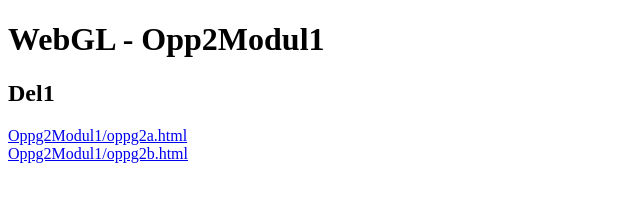
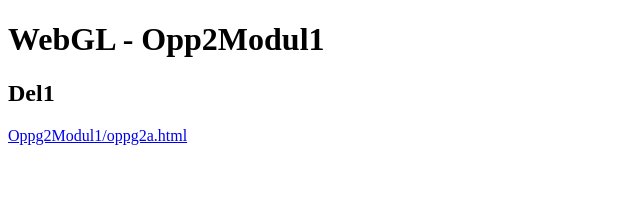
Before and after one commit to sru022/Oppg2Modul1, a plain HTML site: page Oppg2Modul1/index.html in a window 1280 px wide. Shown: the whole page, without its empty margins (0-640 px from the left). Drawn offline with Linux system fonts and the light colour scheme.

Commit message:
Add files via upload

```diff
--- a/Oppg2Modul1/index.html
+++ b/Oppg2Modul1/index.html
@@ -9,7 +9,6 @@
   <h2>Del1</h2>
   <div>
     <a href="oppg2a.html">Oppg2Modul1/oppg2a.html</a><br>
-    <a href="oppg2b.html">Oppg2Modul1/oppg2b.html</a><br>
   </div>
 </div>
 </body>
```
